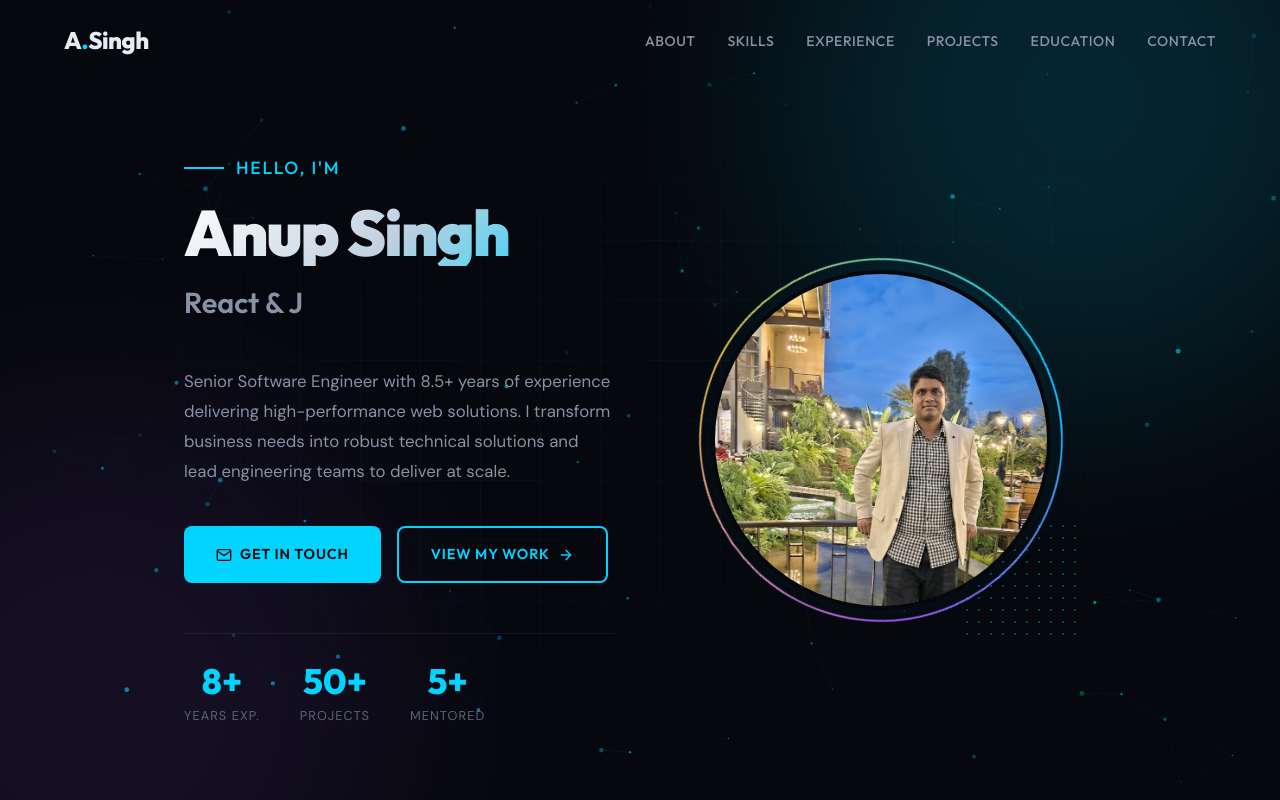
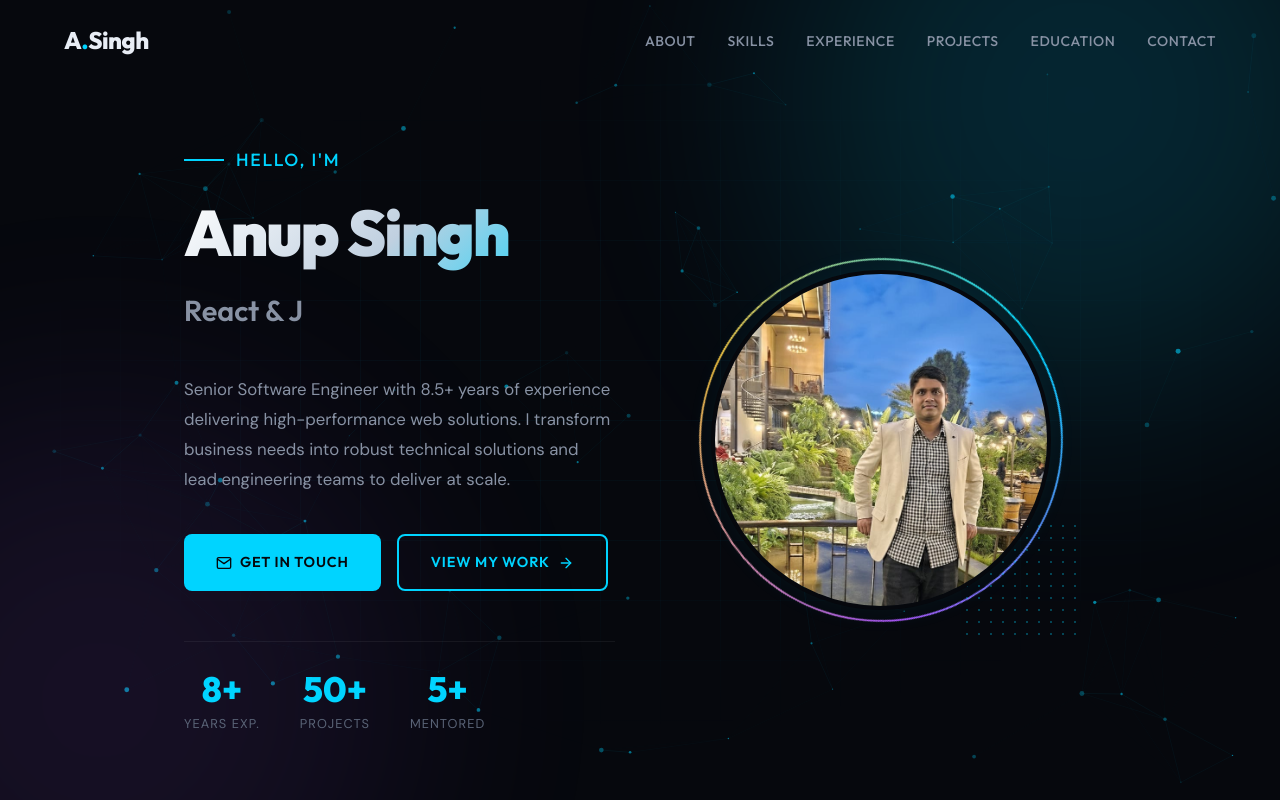
Before and after one commit to anup0022/anup-portfolio, a plain HTML site: page index.html in a window 1280 px wide. Shown: the top 800 px of the page. Drawn offline with Linux system fonts and the light colour scheme.

Commit message:
Increase line-height on hero name

```diff
--- a/index.html
+++ b/index.html
@@ -303,7 +303,7 @@
             font-family: var(--font-display);
             font-size: clamp(2.5rem, 5vw, 4.5rem);
             font-weight: 900;
-            line-height: 1.05;
+            line-height: 1.3;
             letter-spacing: -0.03em;
             margin-bottom: 12px;
             background: linear-gradient(135deg, #ffffff 0%, #c0d0e0 50%, var(--accent-cyan) 100%);
```
